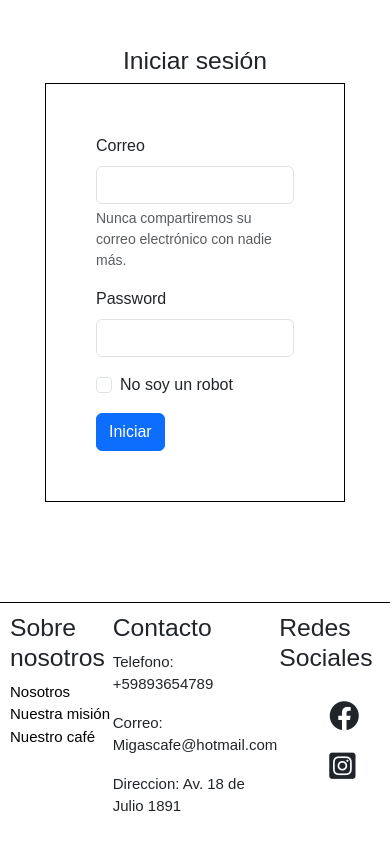
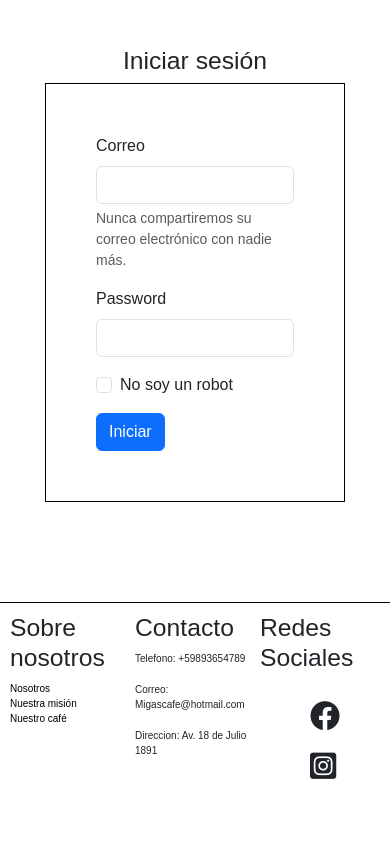
Before and after one commit to GabidaS1999/code2-JosedaSilva, a plain HTML site: page index.html in a window 390 px wide. Shown: the part 665-1509 px from the top of the page. After the commit the page ends 1456 px from the top, so only its background shows below. Drawn offline with nearby package versions, Linux system fonts and the light colour scheme.

Commit message:
ultimo commit antes de la entrega

```diff
--- a/style.css
+++ b/style.css
@@ -365,7 +365,8 @@ display: none;
     margin-left: 45px;
 }
 .pie-de-pagina{
-    font-size: 15px;
+    font-size: 10px;
+    gap: 5px;
 }
 
 .redes{
```
